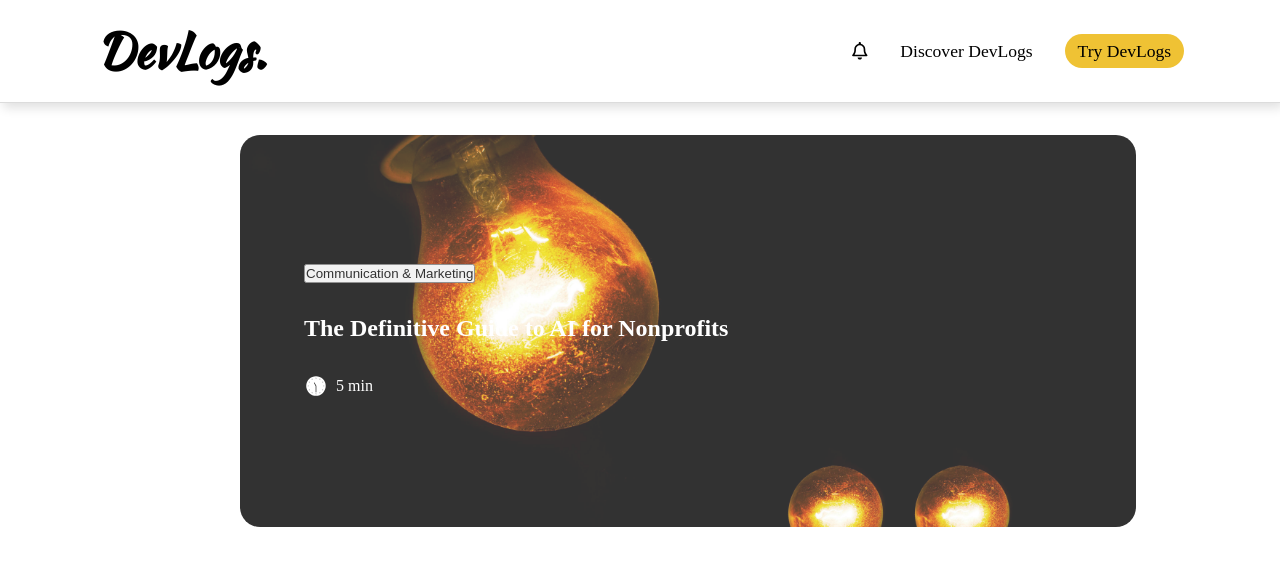
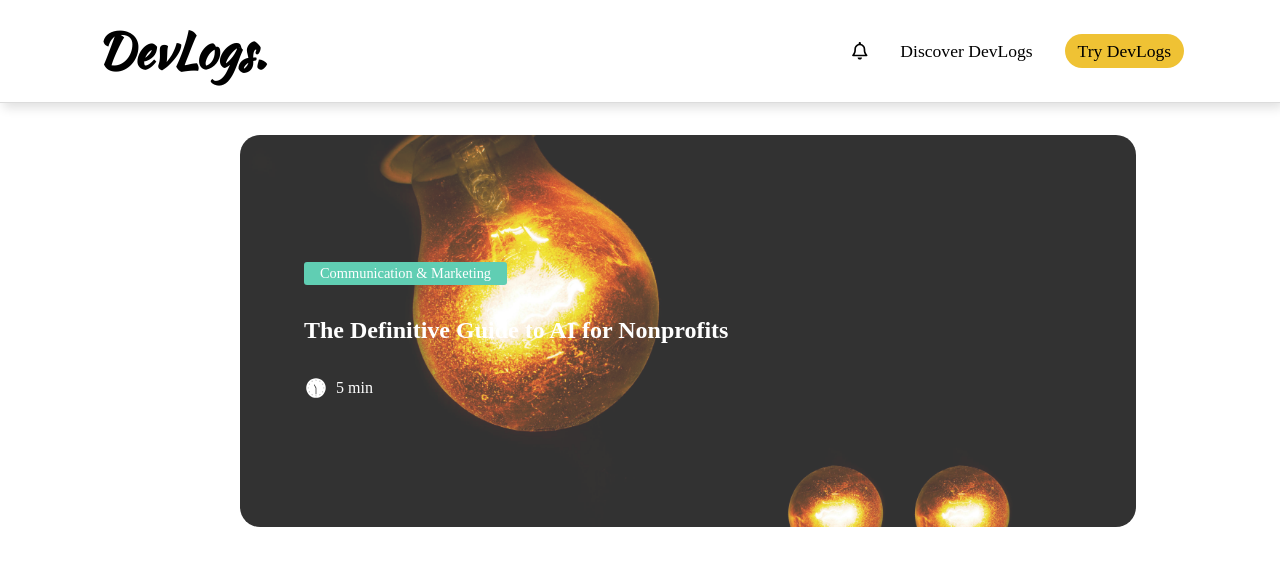
Before and after one commit to hassaammgl/mern-blog-client, a React (Vite) app: page / in a window 1280 px wide. Shown: the top 566 px of the page. Built offline with nearby package versions, Linux system fonts and the light colour scheme; a web font is replaced by a local one.

Commit message:
dasfsdaf

```diff
--- a/src/styles/banner.scss
+++ b/src/styles/banner.scss
@@ -23,6 +23,14 @@
     .bannercontent{
         button{
             margin: 2rem 0;
+            background: $color2;
+            font-size: .9rem;
+            font-family: $font2;
+            border-radius: 3px;
+            color: white;
+            border: none;
+            outline: none;
+            padding: 0.2rem 1rem;
         }
 
         .clock{
```
